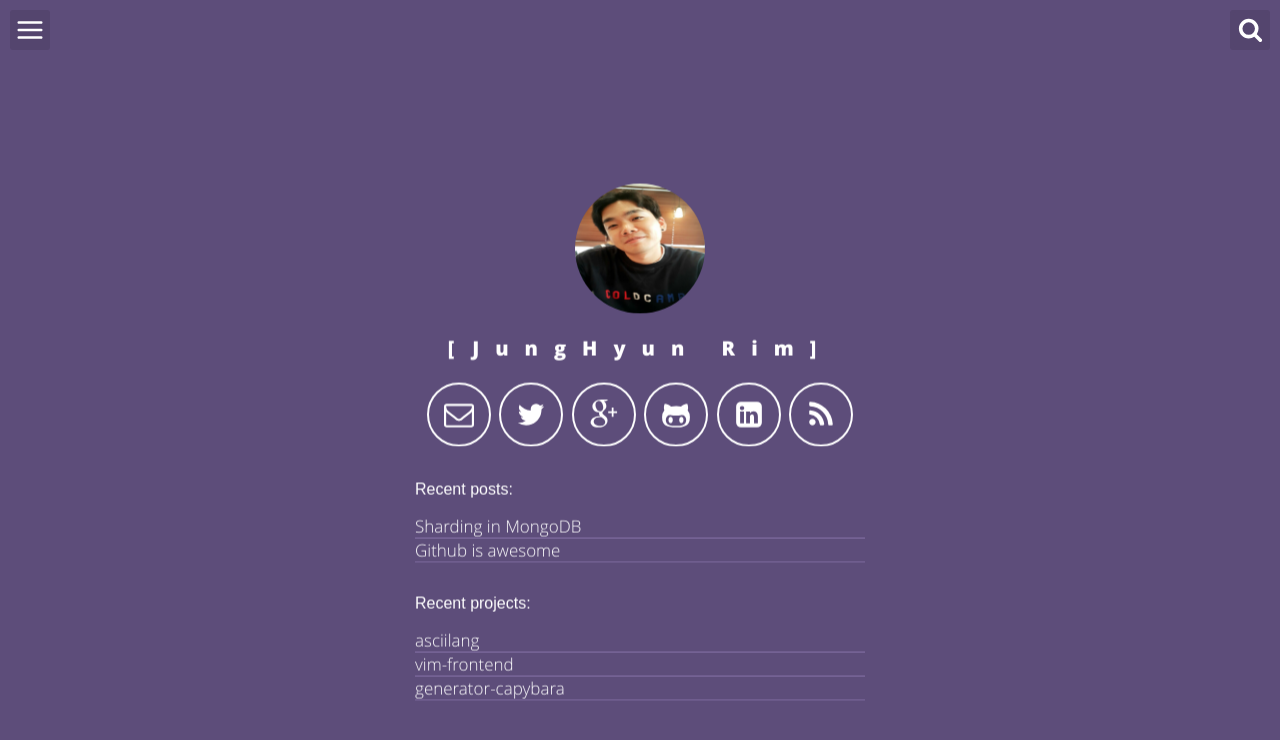
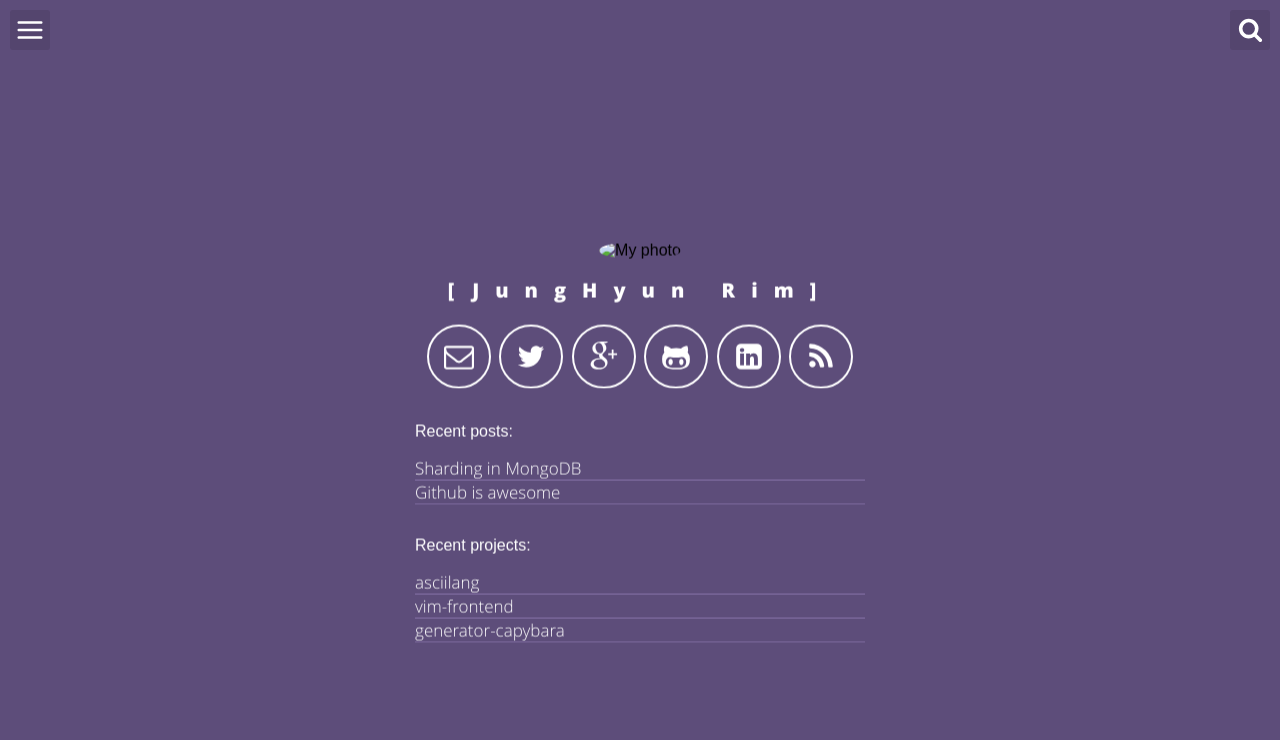
Before and after one commit to rim0621/rim0621.github.io, a Jekyll site: the page built from index.html, in a window 1280 px wide. Shown: the top 740 px of the page. Built offline with Jekyll 4.4.1, drawn with Linux system fonts in a browser that asks for light colours.

Commit message:
2017-12-22

```diff
--- a/_config.yml
+++ b/_config.yml
@@ -12,7 +12,7 @@ github_username:  JungHyun Rim
 gplus_username:  JungHyun Rim
 linkedin_public_url: loremipsum # Example: For public profile 'www.linkedin.com/in/john-smith', 'john-smith' is your linkedin_public_url
 disqus_username: loremipsum
-profile_picture: https://github.com/rim0621/rim0621.github.io/blob/master/assets/img/sharding-gerenciamento-usuarios/me.JPG
+profile_picture: rim0621.github.io/assets/img/sharding-gerenciamento-usuarios/me.JPG
 
 # Build settings
 markdown: kramdown
```
